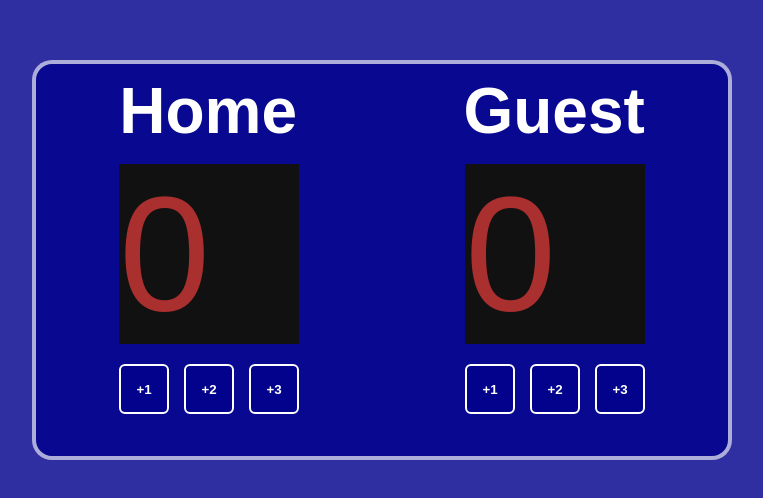
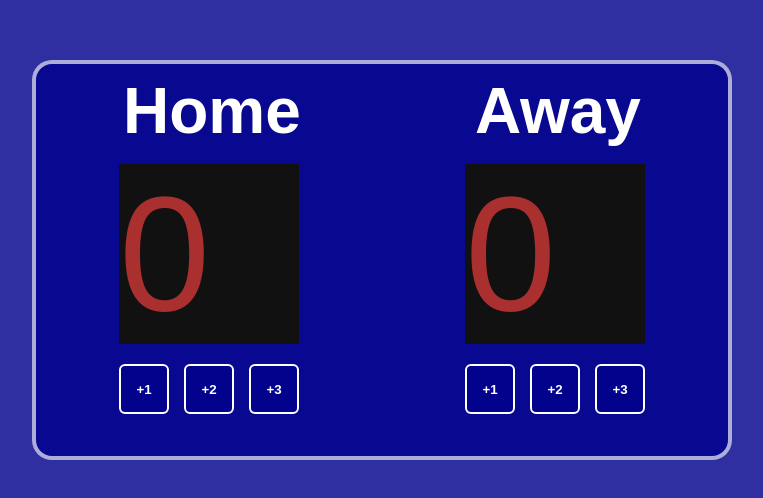
Before and after one commit to Adamix37/basketball-counter, a plain HTML site: page index.html in a window 1280 px wide. Shown: the part 140-638 px from the top of the page, without its empty margins (258-1021 px from the left). Drawn offline with Linux system fonts and the light colour scheme.

Commit message:
Guest to Away
I have changed second paragraph from guest to away

```diff
--- a/index.html
+++ b/index.html
@@ -10,7 +10,7 @@
     <main>
         <section id="team-section">
             <p>Home</p>
-            <p>Guest</p>
+            <p>Away</p>
         </section>
         <section id="points-section">
             <div class="background-div">
```
